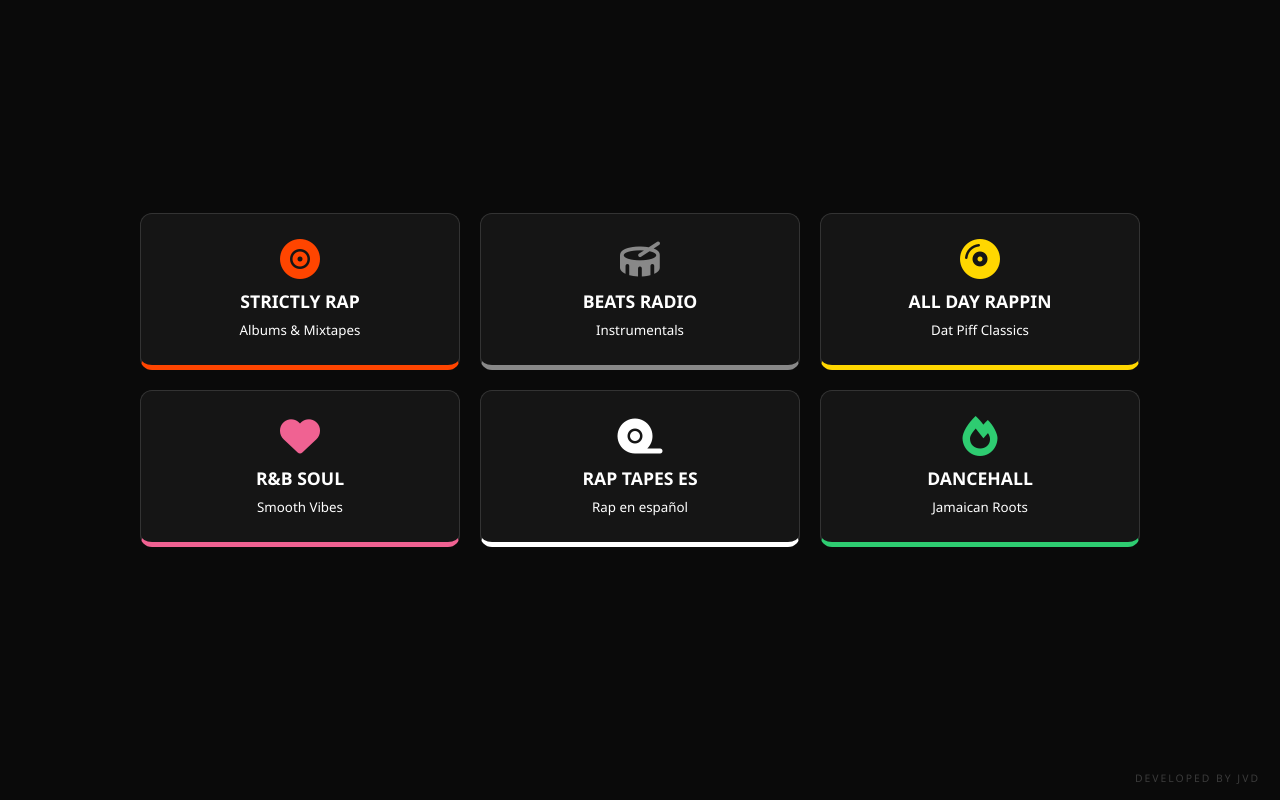
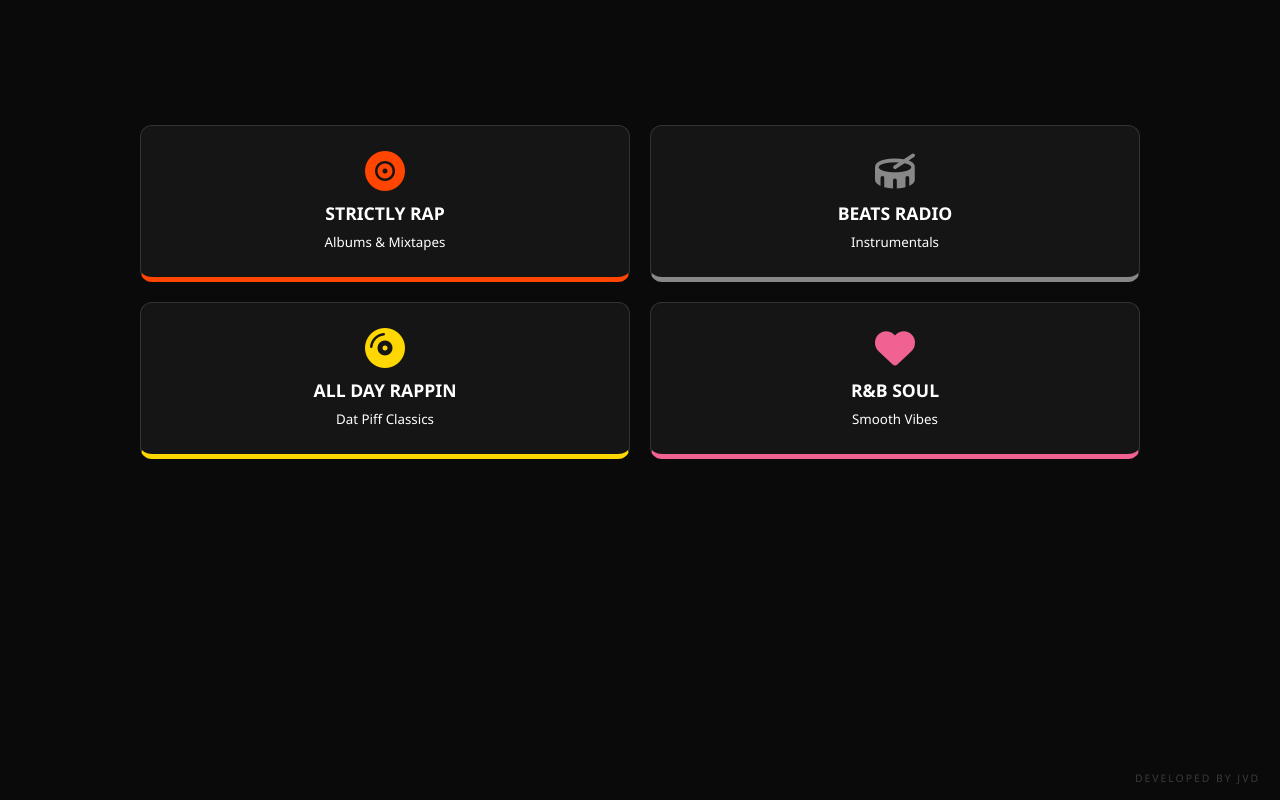
Before and after one commit to malditosraperos-spec/malditosraperos, a website: page indexHR.html in a window 1280 px wide. Drawn offline with Linux system fonts and the light colour scheme; no server answers.

Commit message:
cambios radio

```diff
--- a/indexHR.html
+++ b/indexHR.html
@@ -9,7 +9,7 @@
         :root { --bg: #0a0a0a; --gold: #ffd700; --red: #ff4500; --pink: #f06292; --gray: #888; --green: #2ecc71; }
         body { margin: 0; padding: 0; font-family: 'Segoe UI', sans-serif; background: var(--bg); color: white; min-height: 100vh; display: flex; align-items: center; justify-content: center; transition: 0.5s; overflow-x: hidden; position: relative; }
 
-        #menu { display: grid; grid-template-columns: repeat(3, 1fr); gap: 20px; width: 95%; max-width: 1000px; padding: 20px; margin: auto; padding-bottom: 60px; }
+        #menu { display: grid; grid-template-columns: repeat(2, 1fr); gap: 20px; width: 95%; max-width: 1000px; padding: 20px; margin: auto; padding-bottom: 60px; }
         .card { background: #151515; border: 1px solid #333; border-radius: 12px; padding: 25px; text-align: center; cursor: pointer; transition: 0.3s; }
         .card:hover { transform: translateY(-5px); background: #222; }
         .card i { font-size: 2.5rem; margin-bottom: 10px; display: block; }
@@ -152,11 +152,11 @@
             <i class="fas fa-heart" style="color:var(--pink)"></i>
             <h3>R&B SOUL</h3><small>Smooth Vibes</small>
         </div>
-        <div class="card" onclick="start('tapes')" style="border-bottom: 5px solid #fff">
+        <div class="card" onclick="start('tapes')" style="border-bottom: 5px solid #fff; visibility: hidden">
             <i class="fas fa-tape" style="color:#fff"></i>
             <h3>RAP TAPES ES</h3><small>Rap en español</small>
         </div>
-        <div class="card" onclick="start('dancehall')" style="border-bottom: 5px solid var(--green)">
+        <div class="card" onclick="start('dancehall')" style="border-bottom: 5px solid var(--green); visibility: hidden">
             <i class="fas fa-fire" style="color:var(--green)"></i>
             <h3>DANCEHALL</h3><small>Jamaican Roots</small>
         </div>
```
